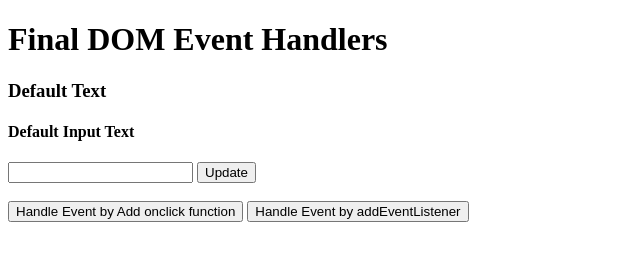
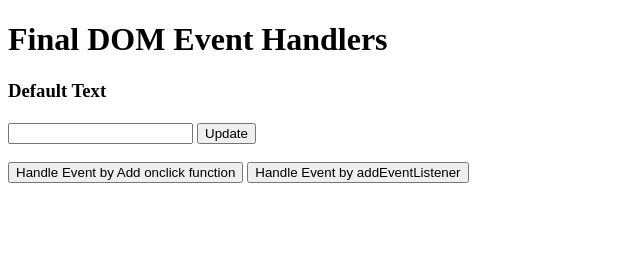
Before and after one commit to SK-Jabed/JavaScript-DOM-Events, a plain HTML site: page event-summary.html in a window 1280 px wide. Both pictures are taken after a click on the button "Update". Shown: the whole page, without its empty margins (0-640 px from the left). Drawn offline with Linux system fonts and the light colour scheme.

Commit message:
Event Summary Files Done

```diff
--- a/event-summary.html
+++ b/event-summary.html
@@ -8,8 +8,8 @@
 <body>
   <h1>Final DOM Event Handlers</h1>
   <h3 id="handler-status">Default Text</h3>
-  <h4>Default Input Text</h4>
-  <input type="text" name="" id="">
+  <h4 id="update-input-text">Default Input Text</h4>
+  <input id="input-field" type="text">
   <button id="update-btn">Update</button>
   <br><br>
   <button onclick="handleOnClick()">Handle Event by Add onclick function</button>
--- a/js/event-summary.js
+++ b/js/event-summary.js
@@ -2,8 +2,19 @@
 function handleOnClick() {
     const handlerStatus = document.getElementById("handler-status");
     handlerStatus.innerText = "Handled by Function Attached on onclick Function";
-}
+};
+
+// Option - 02
 document.getElementById("event-listener").addEventListener("click", function() {
     const handlerStatus = document.getElementById("handler-status");
     handlerStatus.innerText = "Text Updated by Event Listener";
-})
+});
+//------------------------ OR -------------------------
+document.getElementById("update-btn").addEventListener("click", function() {
+    const inputField = document.getElementById("input-field");
+    const inputText = inputField.value;
+
+    const h4 = document.getElementById("update-input-text");
+    h4.innerText = inputText;
+    inputField.value = "";
+});
```
